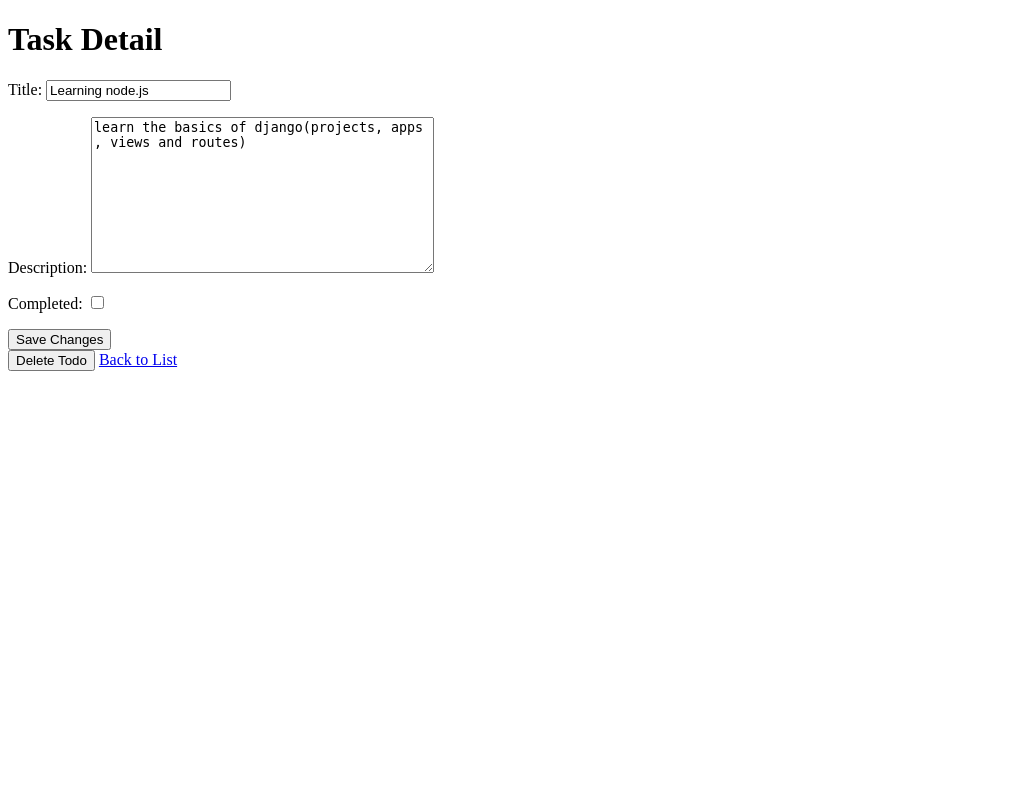
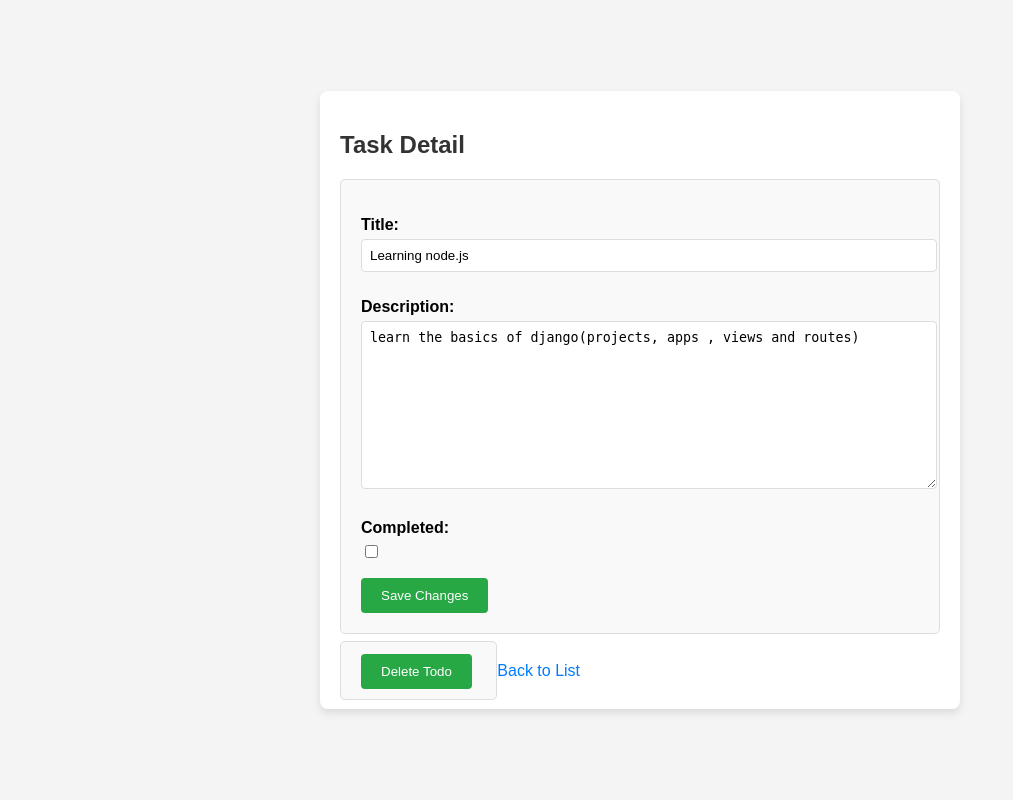
Before and after one commit to Mafowillson/todo, a Django app: page /todo/1/ in a window 1280 px wide. Shown: the whole page, without its empty margins (0-1013 px from the left). Run offline with Django 5.2, Linux system fonts and the light colour scheme; data comes from the database, SQL or seed files in the repository; both versions use the stored data as it was after the commit.

Commit message:
styling_app

```diff
--- /dev/null
+++ b/todo/static/todo/css/styles.css
@@ -0,0 +1,81 @@
+
+form {
+    margin-bottom: 20px;
+    padding: 20px;
+    border: 1px solid #ddd;
+    background-color: #f9f9f9;
+    border-radius: 5px;
+}
+
+form label {
+    display: block;
+    margin-bottom: 5px;
+    font-weight: bold;
+}
+
+form input[type="text"],
+form textarea {
+    width: 100%;
+    padding: 8px;
+    margin-bottom: 10px;
+    border: 1px solid #ddd;
+    border-radius: 4px;
+}
+
+form button {
+    background-color: #28a745;
+    color: white;
+    border: none;
+    padding: 10px 20px;
+    cursor: pointer;
+    border-radius: 4px;
+}
+
+form button:hover {
+    background-color: #218838;
+}
+body {
+    margin: 0;
+    padding: 0;
+    height: 100vh;
+    display: flex;
+    justify-content: center;
+    align-items: center;
+    background-color: #f4f4f4;
+    font-family: Arial, sans-serif;
+}
+h1 {
+    color: #333;
+}
+ul {
+    list-style-type: none;
+    padding: 0;
+}
+li {
+    margin: 10px 0;
+}
+a {
+    text-decoration: none;
+    color: #007BFF;
+}
+a:hover {
+    text-decoration: underline;
+}
+button {
+    background-color: #fff200;
+    color: white;
+    border: none;
+    padding: 5px 10px;
+    cursor: pointer;
+}
+button:hover {
+    background-color: #0056b3;
+}
+.todo-container {
+    width: 100%;
+    max-width: 600px; /* Limit the width of the container */
+    padding: 20px;
+    background-color: white;
+    border-radius: 8px;
+    box-shadow: 0 4px 8px rgba(0, 0, 0, 0.1); /* Optional: Add a shadow */
+}
--- a/todo/templates/todo/create_todo.html
+++ b/todo/templates/todo/create_todo.html
@@ -1,11 +1,15 @@
+{% load static %}
 <!DOCTYPE html>
 <html lang="en">
 <head>
     <meta charset="UTF-8">
     <meta name="viewport" content="width=device-width, initial-scale=1.0">
+    <link rel="stylesheet" href="{% static 'todo/css/styles.css' %}">
     <title>Create Todo</title>
 </head>
 <body>
+   <div class="todo-container">
+    <section>
         <h1>Create Todo</h1>
         <!-- <form action="">
             <div>
@@ -27,5 +31,7 @@
             {{form}}
             <button type="submit">create</button>
         </form>
+    </section>
+   </div>
 </body>
 </html>
--- a/todo/templates/todo/todo_detail.html
+++ b/todo/templates/todo/todo_detail.html
@@ -1,11 +1,15 @@
+{% load static %}
 <!DOCTYPE html>
 <html lang="en">
 <head>
     <meta charset="UTF-8">
     <meta name="viewport" content="width=device-width, initial-scale=1.0">
     <title>Task Detail</title>
+    <link rel="stylesheet" href="{% static 'todo/css/styles.css' %}">
 </head>
 <body>
+    <div class="todo-container">
+        <section>
             <h1>Task Detail</h1>
         <form method="post">
             {% csrf_token %}
@@ -17,5 +21,8 @@
             <button type="submit">Delete Todo</button>
         </form>
         <a href="{% url 'todo:todo_list' %}">Back to List</a>
+        </section>
+    </div>
+
 </body>
 </html>
```
Also changed, not shown: todo/templates/todo/todo.html (+11 -3 lines), db.sqlite3. Lines whose indentation alone changed are shown as unchanged.
